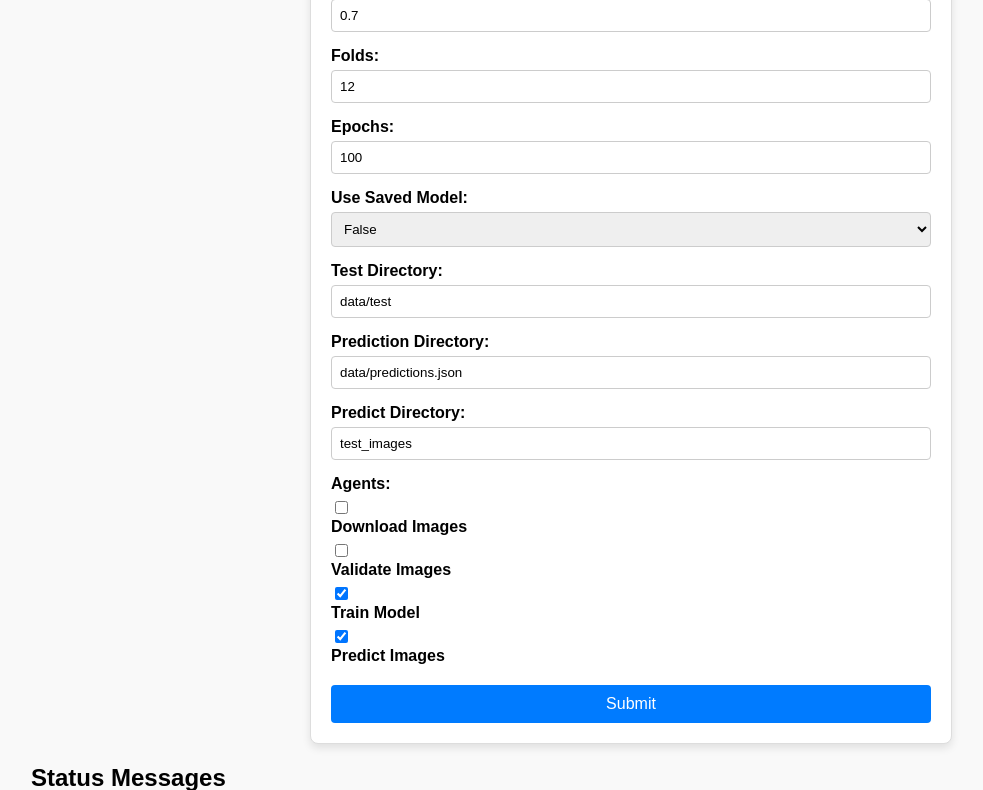
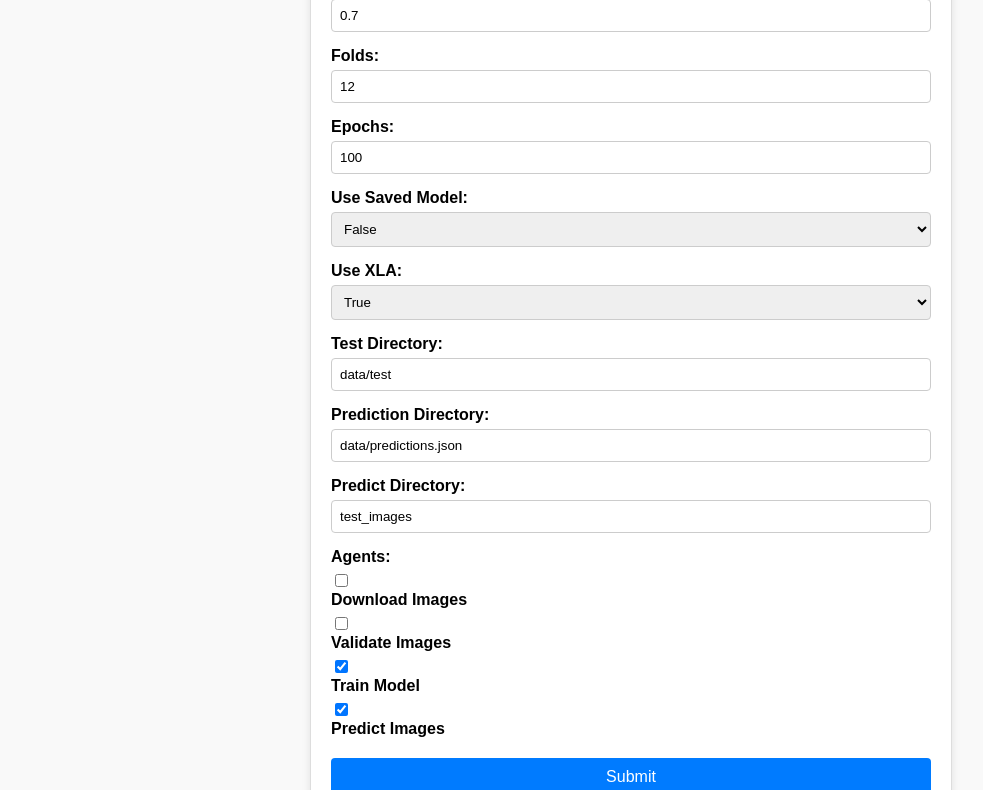
Before and after one commit to seccodingguy/project3_team_11, a Flask app: page / in a window 1280 px wide. Shown: the part 581-1371 px from the top of the page, without its empty margins (9-992 px from the left). Run offline with Flask 3, Linux system fonts and the light colour scheme; some libraries are stand-ins or nearby versions.

Commit message:
Added XLA as a selection to the web frontend

```diff
--- a/app.py
+++ b/app.py
@@ -149,6 +149,7 @@ def submit():
             'validate_images': str(data.get('validate_images')) == 'True',
             'train_model': str(data.get('train_model')) == 'True',
             'predict_images': str(data.get('predict_images')) == 'True',
+            'use_xla': str(data.get('use_xls')) == 'True'
             #'create_inventory': str(data.get('create_inventory')) == 'True'
         }
         orchestrator = Orchestrator(orchestrator_config)
--- a/templates/index.html
+++ b/templates/index.html
@@ -255,6 +255,13 @@
                         <option value="False" selected>False</option>
                     </select>
                 </div>
+                <div class="form-group">
+                    <label for="use_xla">Use XLA:</label>
+                    <select id="use_xla" name="use_saved_model">
+                        <option value="True" selected>True</option>
+                        <option value="False">False</option>
+                    </select>
+                </div>
 
                 <!-- Directory Configuration -->
                 <div class="form-group">
@@ -467,6 +474,7 @@
                 //const inventoryDir = document.getElementById('inventory_dir').value.trim();
 
                 const savedModel = document.getElementById('use_saved_model').value.trim();
+                const useXLA = document.getElementById('use_xla').value.trim();
                 const downloadImages = document.getElementById('download_images').checked;
                 const validateImages = document.getElementById('validate_images').checked;
                 const trainImages = document.getElementById('train_model').checked;
@@ -499,6 +507,7 @@
                         'validate_images': validateImages,
                         'train_model': trainImages,
                         'predict_images': predictImages,
+                        'use_xla' : useXLA
                         //'create_inventory': createInventory
                     }
 
```
